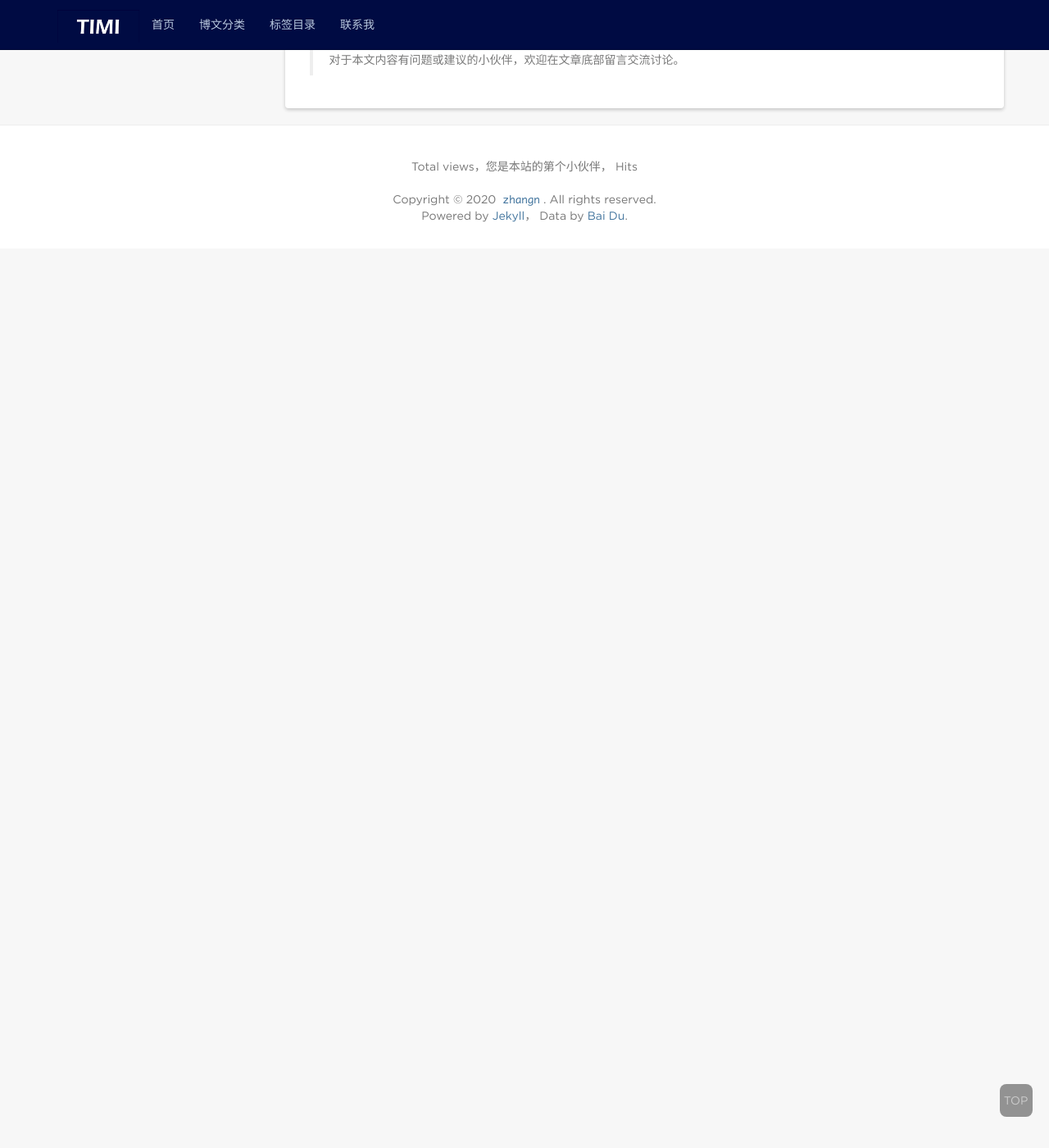
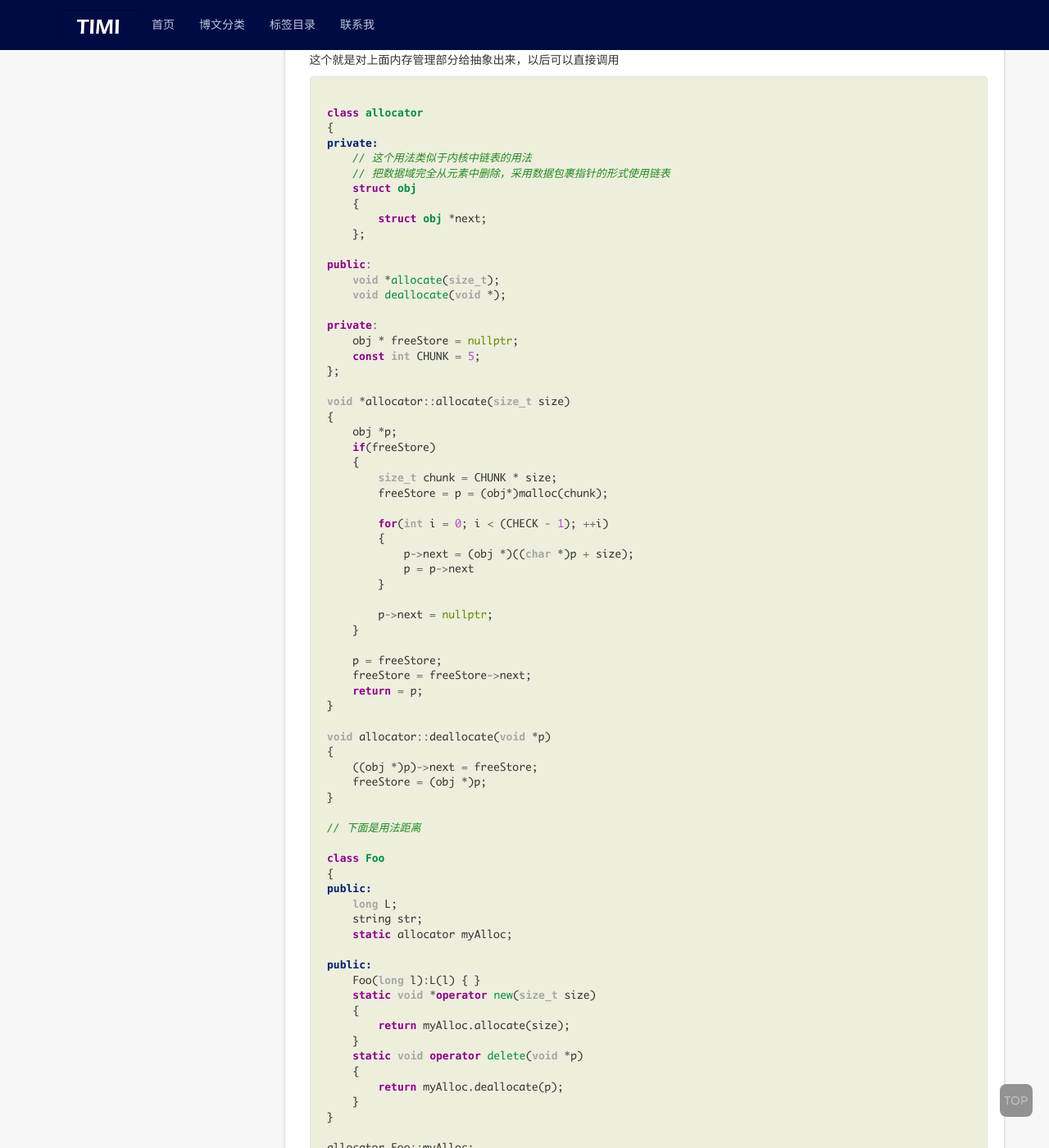
Before and after one commit to zhangn1989/Document, a Jekyll site: the page built from _posts/2020-4-12-small_memory_pool.markdown, in a window 1280 px wide and 1400 px high, scrolled down 3334 px. Shown: the whole window at 82% size. Built offline with Jekyll 4.4.1, drawn with Linux system fonts in a browser that asks for light colours; nearby versions of some CDN libraries; comment, search, counter and statistics services are not loaded; before the commit the page ends 3637 px from its top, so only the background shows below that; some of the changed text lies outside the part shown.

Commit message:
更新笔记

````diff
--- a/_posts/2020-4-12-small_memory_pool.markdown
+++ b/_posts/2020-4-12-small_memory_pool.markdown
@@ -160,3 +158,110 @@ void Airplane::operator delete(void *deadObject)
 ```
 
 与第一版最大的区别是用union中使用了嵌套指针。
+
+# static allocator
+
+这个就是对上面内存管理部分给抽象出来，以后可以直接调用
+
+```c++
+
+class allocator
+{
+private:
+    // 这个用法类似于内核中链表的用法
+    // 把数据域完全从元素中删除，采用数据包裹指针的形式使用链表
+    struct obj
+    {
+        struct obj *next;
+    };
+
+public:
+    void *allocate(size_t);
+    void deallocate(void *);
+
+private:
+    obj * freeStore = nullptr;
+    const int CHUNK = 5;
+};
+
+void *allocator::allocate(size_t size)
+{
+    obj *p;
+    if(freeStore)
+    {
+        size_t chunk = CHUNK * size;
+        freeStore = p = (obj*)malloc(chunk);
+
+        for(int i = 0; i < (CHECK - 1); ++i)
+        {
+            p->next = (obj *)((char *)p + size);
+            p = p->next
+        }
+
+        p->next = nullptr;
+    }
+
+    p = freeStore;
+    freeStore = freeStore->next;
+    return = p;
+}
+
+void allocator::deallocate(void *p)
+{
+    ((obj *)p)->next = freeStore;
+    freeStore = (obj *)p;
+}
+
+// 下面是用法距离
+
+class Foo
+{
+public:
+    long L;
+    string str;
+    static allocator myAlloc;
+
+public:
+    Foo(long l):L(l) { }
+    static void *operator new(size_t size)
+    {
+        return myAlloc.allocate(size);
+    }
+    static void operator delete(void *p)
+    {
+        return myAlloc.deallocate(p);
+    }
+}
+
+allocator Foo::myAlloc;
+
+```
+# macro for static allocator
+
+再懒一点，改写成宏
+
+```c++
+
+#define DECLARE_POOL_ALLOC() \
+public : \
+    void *operator new(size_t size) { return myAlloc.allocate(size); } \
+    void operator delete(void *p) { myAlloc.deallocate(p); } \
+protected: \
+    static allocator myAlloc;
+
+#define IMPLEMENT_POOL_ALLOC(class_name) \
+allocator class_name::myAlloc;
+
+class Foo
+{
+    DECLARE_POOL_ALLOC();
+public:
+    long L;
+    string str;
+public:
+    Foo(long l):L(l) {}
+};
+
+IMPLEMENT_POOL_ALLOC(Foo);
+
+```
````
Also changed, not shown: other parts of _posts/2020-4-12-small_memory_pool.markdown (+1 -3 lines).
